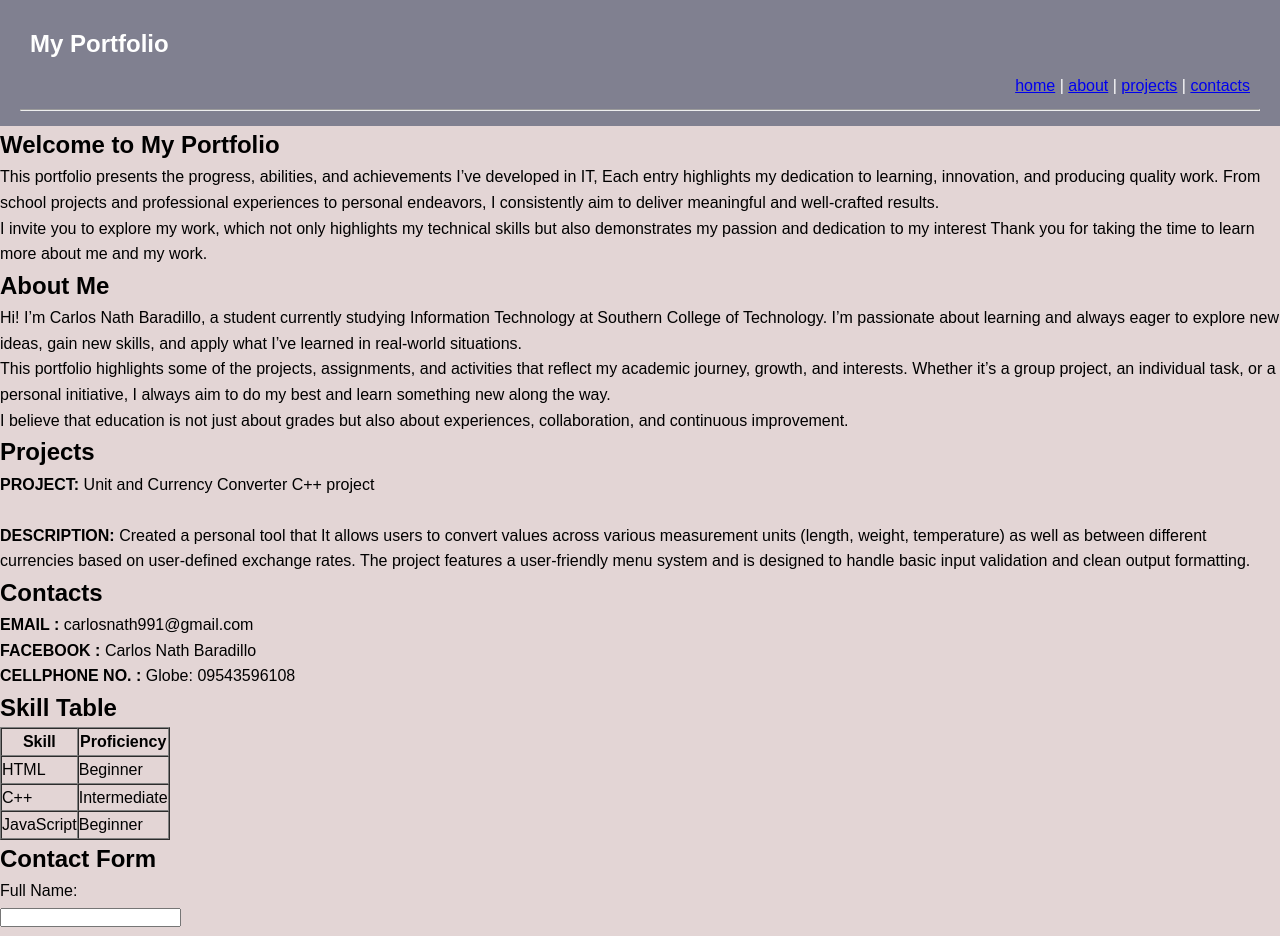
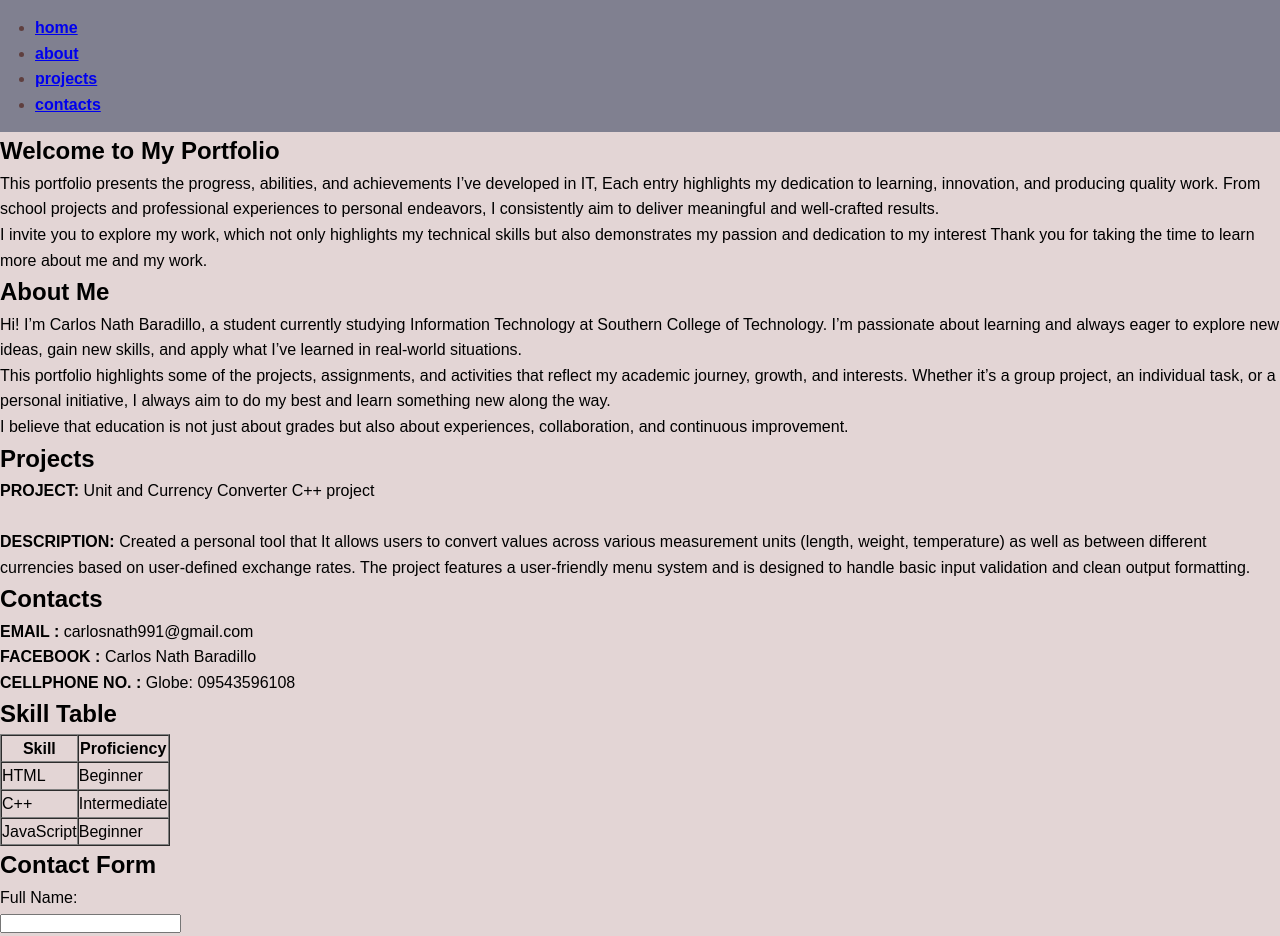
Before and after one commit to natskie101/Portfolio, a plain HTML site: page Portfolio/html-css/index.html in a window 1280 px wide. Shown: the top 936 px of the page. Drawn offline with Linux system fonts and the light colour scheme.

Commit message:
Add files via upload

```diff
--- /dev/null
+++ b/Portfolio/html-css/dom.js
@@ -0,0 +1,4 @@
+<script>
+    const hamburger = document.querySelector('hamburger');
+    const navLinks = document.querySelector ('nav-links')
+</script>
--- a/Portfolio/html-css/index.html
+++ b/Portfolio/html-css/index.html
@@ -9,19 +9,29 @@
 </head>
 <body>
     <nav>
-        <table width ="100%" border ="0" cellspacing ="10" cellpadding ="5">
+      <div>
+        <ul>
+            <li><a href="#home">home</a>  </li>
+            <li><a href="#about">about</a>  </li>
+            <li><a href="#projects">projects</a>  </li>
+            <li><a href="#contacts">contacts</a> </li>
+        </ul>
+        </div>
 
-    <td><strong><h1 size="50">My Portfolio</h1></strong></td>
-    <tr>
-        <td align="right">
-            <a href="#home">home</a> |
-            <a href="#about">about</a> |
-            <a href="#projects">projects</a> |
-            <a href="#contacts">contacts</a>
-        </td>
-    </tr>
-    </table>
-    <hr>
+        <div class = "container">
+          <div class = "hamburger">
+            <span></span>
+            <span></span>
+            <span></span>
+
+        </div>
+
+        <script>
+    const hamburger = document.querySelector('hamburger');
+    const navLinks = document.querySelector ('nav-links')
+</script>
+
+
     </nav>
 
     <section id="home">
@@ -129,5 +139,7 @@ I believe that education is not just about grades but also about experiences, co
 </footer>
 
     </section>
+
+    <script src = "dom.js" ></script>
 </body>
 </html>
--- a/Portfolio/html-css/style.css
+++ b/Portfolio/html-css/style.css
@@ -9,6 +9,7 @@
  body {
     line-height: 1.6;
     background: #e3d5d5;
+
  }
 
  nav{
@@ -19,7 +20,7 @@
     top: 0%;
     z-index: 1000;
  }
-
++
  nav ul {
     display: flex;
     list-style: none;
@@ -32,12 +33,17 @@
  }
 
  nav ul li {
-    color: rgb(0, 0, 0);
+    color: rgb(95, 63, 63);
     text-decoration: none;
     font-weight: bold;
     transition: color 0.3
  }
 
  nav ul li a:hover {
-    color: red;
+    color: black;
  }
+
+ footer {
+   background: #808090;
+
+ }
```
